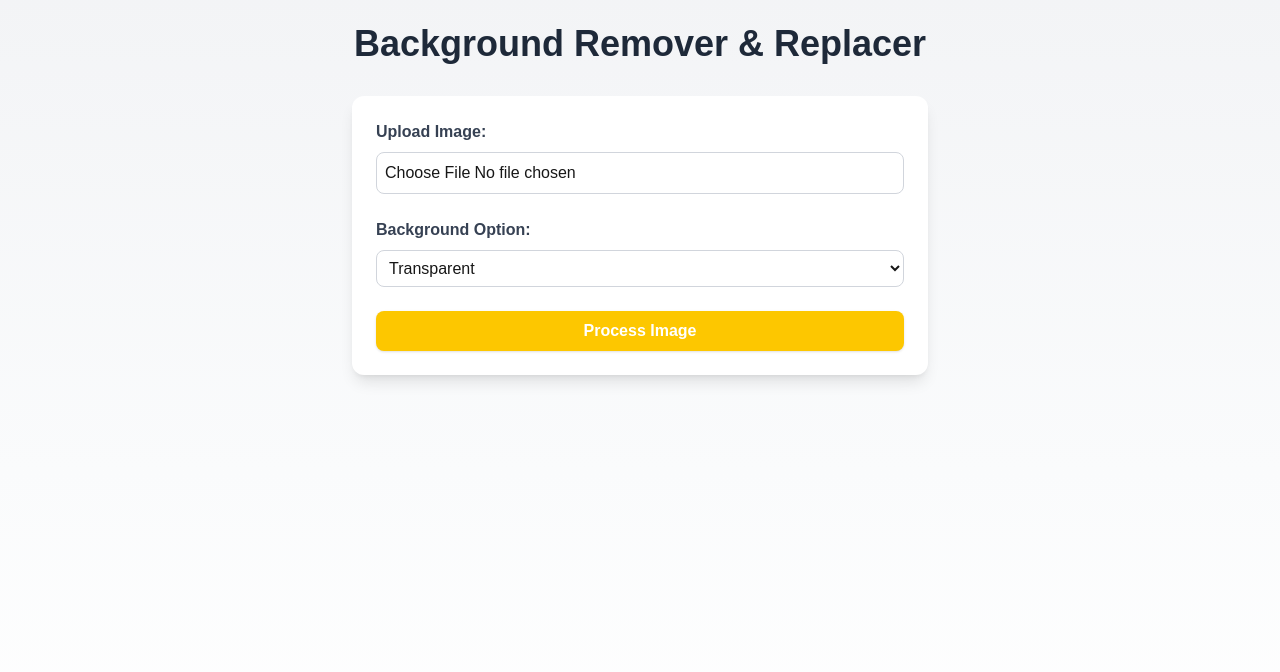
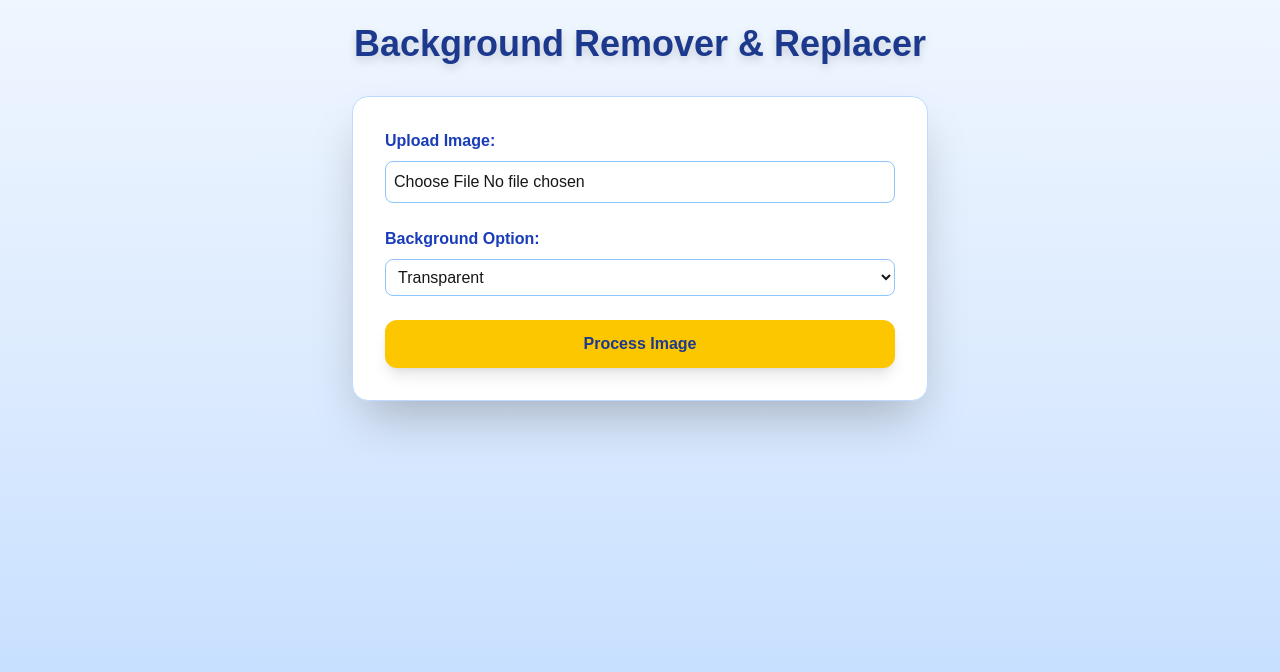
Before and after one commit to BLOUDANJEWELLERY/Pixora, a Next.js app in the folder bg/: page /remove-bg in a window 1280 px wide. Shown: the top 672 px of the page. Built offline with nearby package versions, Linux system fonts and the light colour scheme.

Commit message:
Update remove-bg.js

```diff
--- a/bg/pages/remove-bg.js
+++ b/bg/pages/remove-bg.js
@@ -6,7 +6,7 @@ export default function RemoveBgPage() {
   const [processedUrl, setProcessedUrl] = useState(null);
   const [bgColor, setBgColor] = useState("#ffffff");
   const [bgFile, setBgFile] = useState(null);
-  const [bgOption, setBgOption] = useState("transparent"); // "transparent", "color", "image"
+  const [bgOption, setBgOption] = useState("transparent");
   const [loading, setLoading] = useState(false);
 
   const handleInputChange = (e) => {
@@ -59,30 +59,30 @@ export default function RemoveBgPage() {
   };
 
   return (
-    <div className="min-h-screen bg-gradient-to-b from-gray-100 via-gray-50 to-white flex flex-col items-center p-6">
-      <h1 className="text-4xl font-bold text-gray-800 mb-8 text-center">
+    <div className="min-h-screen bg-gradient-to-b from-blue-50 via-blue-100 to-blue-200 flex flex-col items-center p-6">
+      <h1 className="text-4xl font-bold text-blue-900 mb-8 text-center drop-shadow-lg">
         Background Remover & Replacer
       </h1>
 
-      <div className="bg-white shadow-lg rounded-xl p-6 w-full max-w-xl flex flex-col gap-6">
+      <div className="bg-white shadow-2xl rounded-2xl p-8 w-full max-w-xl flex flex-col gap-6 border border-blue-200">
         {/* Upload Image */}
         <div className="flex flex-col">
-          <label className="mb-2 font-semibold text-gray-700">Upload Image:</label>
+          <label className="mb-2 font-semibold text-blue-800">Upload Image:</label>
           <input
             type="file"
             accept="image/*"
             onChange={handleInputChange}
-            className="p-2 border rounded-lg border-gray-300 focus:outline-none focus:ring-2 focus:ring-yellow-400"
+            className="p-2 border rounded-lg border-blue-300 focus:outline-none focus:ring-2 focus:ring-yellow-400"
           />
         </div>
 
         {/* Background Option */}
         <div className="flex flex-col gap-2">
-          <label className="font-semibold text-gray-700">Background Option:</label>
+          <label className="font-semibold text-blue-800">Background Option:</label>
           <select
             value={bgOption}
             onChange={(e) => setBgOption(e.target.value)}
-            className="p-2 border rounded-lg border-gray-300 focus:outline-none focus:ring-2 focus:ring-yellow-400"
+            className="p-2 border rounded-lg border-blue-300 focus:outline-none focus:ring-2 focus:ring-yellow-400"
           >
             <option value="transparent">Transparent</option>
             <option value="color">Solid Color</option>
@@ -92,7 +92,7 @@ export default function RemoveBgPage() {
 
         {bgOption === "color" && (
           <div className="flex flex-col gap-2">
-            <label className="font-semibold text-gray-700">Pick Background Color:</label>
+            <label className="font-semibold text-blue-800">Pick Background Color:</label>
             <input
               type="color"
               value={bgColor}
@@ -104,12 +104,12 @@ export default function RemoveBgPage() {
 
         {bgOption === "image" && (
           <div className="flex flex-col gap-2">
-            <label className="font-semibold text-gray-700">Upload Background Image:</label>
+            <label className="font-semibold text-blue-800">Upload Background Image:</label>
             <input
               type="file"
               accept="image/*"
               onChange={handleBgFileChange}
-              className="p-2 border rounded-lg border-gray-300 focus:outline-none focus:ring-2 focus:ring-yellow-400"
+              className="p-2 border rounded-lg border-blue-300 focus:outline-none focus:ring-2 focus:ring-yellow-400"
             />
           </div>
         )}
@@ -117,7 +117,7 @@ export default function RemoveBgPage() {
         <button
           onClick={processImage}
           disabled={loading}
-          className="bg-yellow-400 hover:bg-yellow-500 text-white font-semibold py-2 rounded-lg shadow transition disabled:opacity-50 disabled:cursor-not-allowed"
+          className="bg-yellow-400 hover:bg-yellow-500 text-blue-900 font-bold py-3 rounded-xl shadow-lg transition disabled:opacity-50 disabled:cursor-not-allowed"
         >
           {loading ? "Processing..." : "Process Image"}
         </button>
@@ -125,13 +125,13 @@ export default function RemoveBgPage() {
 
       {/* Result */}
       {processedUrl && (
-        <div className="mt-8 bg-white shadow-lg rounded-xl p-6 w-full max-w-xl flex flex-col items-center gap-4">
-          <h2 className="text-2xl font-semibold text-gray-800">Result:</h2>
-          <img src={processedUrl} alt="Processed" className="rounded-lg border border-gray-200 max-w-full" />
+        <div className="mt-8 bg-white shadow-2xl rounded-2xl p-6 w-full max-w-xl flex flex-col items-center gap-4 border border-blue-200">
+          <h2 className="text-2xl font-semibold text-blue-900 drop-shadow-md">Result:</h2>
+          <img src={processedUrl} alt="Processed" className="rounded-xl border border-blue-300 max-w-full shadow-lg" />
           <a
             href={processedUrl}
             download="output.png"
-            className="mt-2 px-4 py-2 bg-yellow-400 hover:bg-yellow-500 text-white font-semibold rounded-lg shadow transition"
+            className="mt-2 px-6 py-3 bg-yellow-400 hover:bg-yellow-500 text-blue-900 font-bold rounded-xl shadow-lg transition"
           >
             Download Image
           </a>
```
